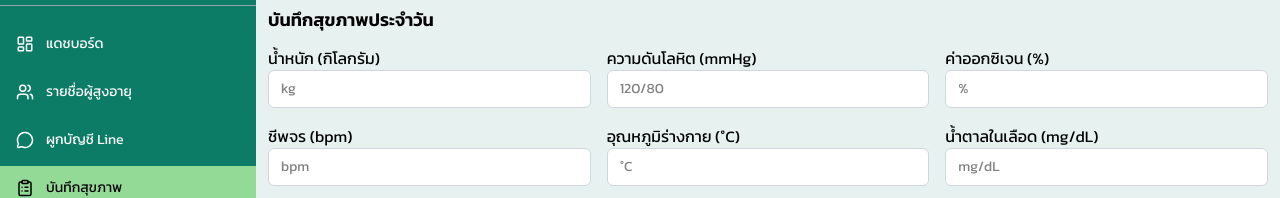
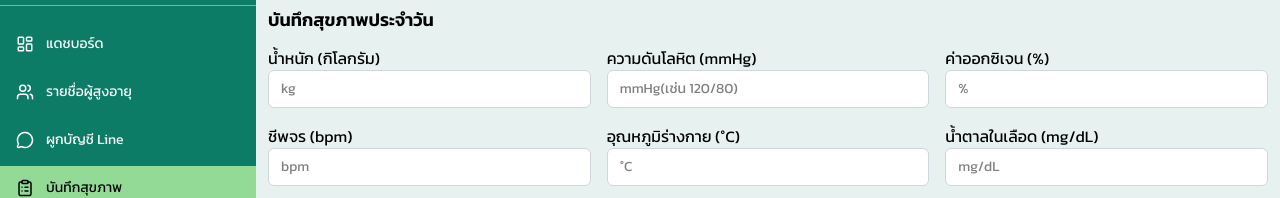
Before and after one commit to JoJoe2004/elderly-health-tracking-frontend, a Next.js app: page /dashboard/health/add in a window 1280 px wide. Shown: the part 123-321 px from the top of the page. Built offline with nearby package versions, Linux system fonts and the light colour scheme; no server answers; sample sign-in values are in the browser's storage.

Commit message:
medicine layout

```diff
--- a/components/health/HealthAdd.tsx
+++ b/components/health/HealthAdd.tsx
@@ -128,7 +128,7 @@ export default function HealthAdd() {
             <input className="input w-full"
               type="text"
               pattern="\d{2,3}/\d{2,3}"
-              placeholder="120/80"
+              placeholder="mmHg(เช่น 120/80)"
               value={form.blood_pressure}
               onChange={e => setForm({ ...form, blood_pressure: e.target.value })}
             />
--- a/components/medication/MedicineEdit.tsx
+++ b/components/medication/MedicineEdit.tsx
@@ -256,7 +256,7 @@ export default function MedicineEdit({ medicineId, elderlyId }: MedicineEditProp
 
         {/* ตารางเวลา */}
         {medicine.schedules.map((row, sIndex) => (
-          <div key={sIndex} className="grid grid-cols-2 lg:grid-cols-[1fr_1fr_1fr_1fr_auto] gap-4 items-end">
+          <div key={sIndex} className="grid grid-cols-2 lg:grid-cols-[1fr_1fr_1fr_1fr_80px] gap-4 items-end">
             <input
               type="number"
               className="input text-center"
--- a/components/medication/MedicineForm.tsx
+++ b/components/medication/MedicineForm.tsx
@@ -220,7 +220,7 @@ export default function MedicineForm({ elderlyId }: MedicineFormProps) {
 
           {/* ตารางเวลา */}
           {med.schedules.map((row, sIndex) => (
-            <div key={sIndex} className="grid grid-cols-2 lg:grid-cols-[1fr_1fr_1fr_1fr_auto] gap-4 items-end">
+            <div key={sIndex} className="grid grid-cols-2 lg:grid-cols-[1fr_1fr_1fr_1fr_80px] gap-4 items-end">
               <div>
                 <label>ปริมาณ</label>
                 <input
```
